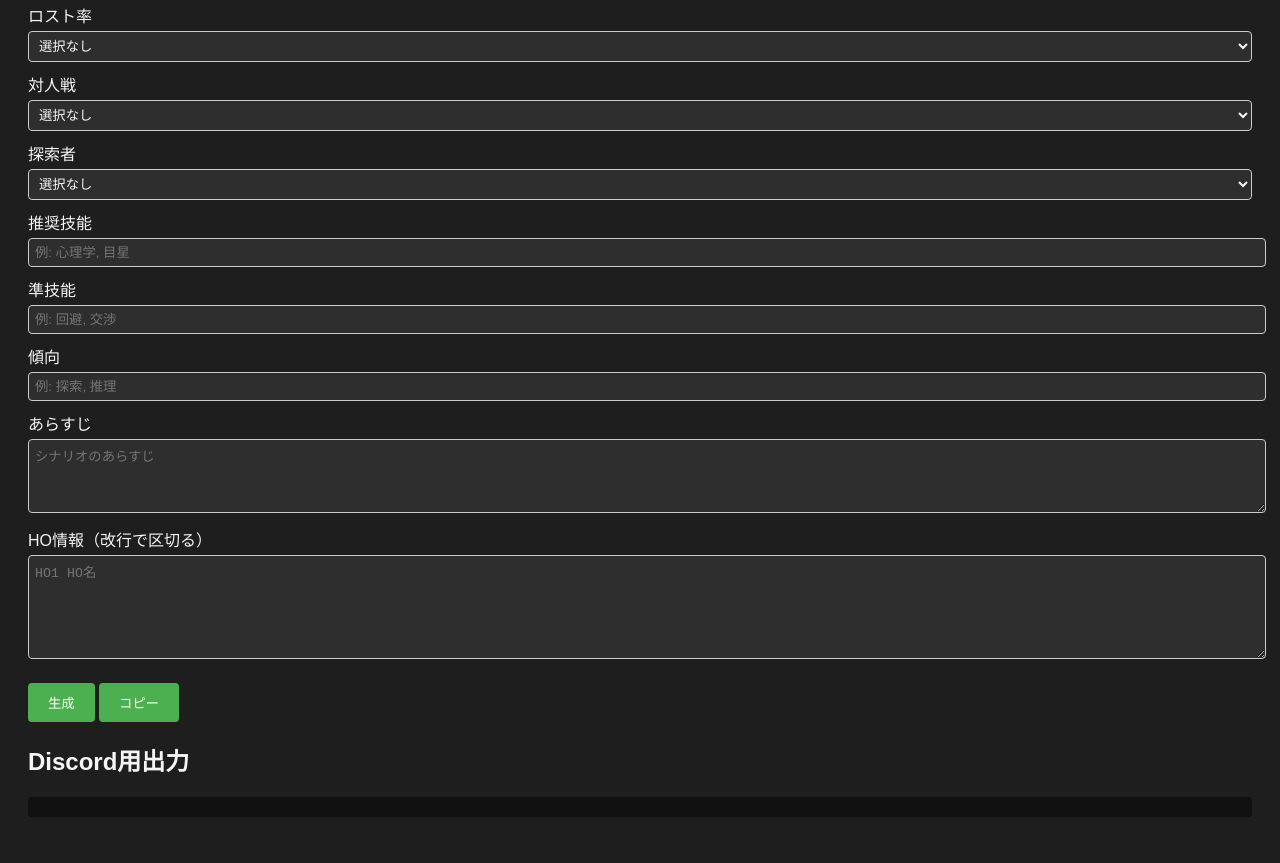
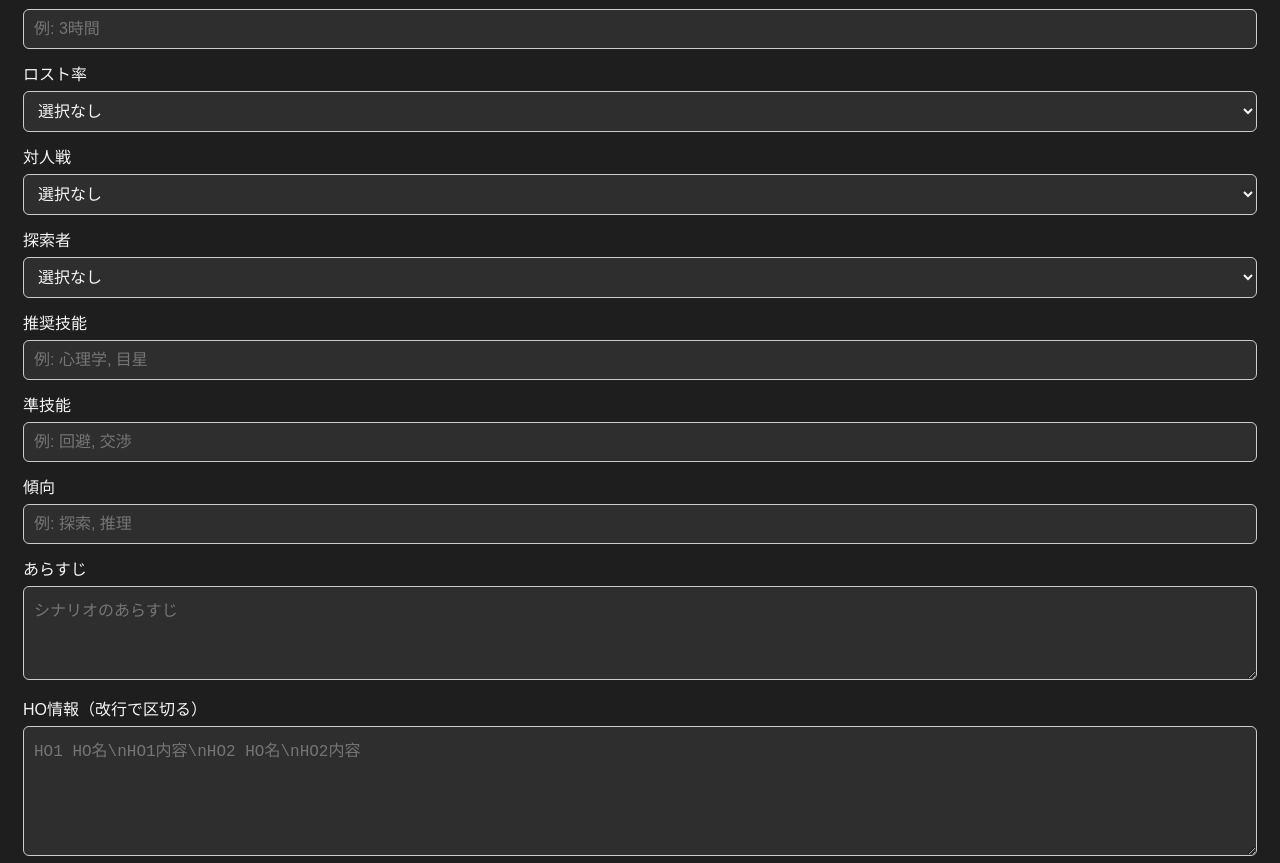
Before and after one commit to noen0211/CoC_ScenarioOverview, a plain HTML site: page index.html in a window 1280 px wide. Shown: the part 401-1264 px from the top of the page. Drawn offline with Linux system fonts and the light colour scheme.

Commit message:
Update index.html

```diff
--- a/index.html
+++ b/index.html
@@ -3,41 +3,67 @@
 <head>
 <meta charset="UTF-8">
 <title>CoCシナリオ概要ジェネレーター</title>
+<meta name="viewport" content="width=device-width, initial-scale=1.0">
 <style>
 body {
     font-family: "Noto Sans JP", sans-serif;
     background-color: #1e1e1e;
     color: #f5f5f5;
-    padding: 20px;
+    padding: 15px;
+    font-size: 16px; /* 文字を大きめに */
 }
+
 label {
     display: block;
-    margin-top: 10px;
+    margin-top: 12px;
 }
+
 input, textarea, select {
     width: 100%;
-    padding: 6px;
-    margin-top: 4px;
-    border-radius: 4px;
+    padding: 10px; /* タッチ操作しやすく */
+    margin-top: 6px;
+    border-radius: 6px;
     border: 1px solid #ccc;
     background-color: #2e2e2e;
     color: #f5f5f5;
+    font-size: 16px; /* 入力文字も大きく */
+    box-sizing: border-box;
 }
+
 button {
-    margin-top: 20px;
-    padding: 10px 20px;
+    width: 100%;
+    padding: 12px 0;
+    font-size: 16px;
+    margin-top: 12px;
     border: none;
-    border-radius: 4px;
+    border-radius: 6px;
     background-color: #4caf50;
     color: #fff;
     cursor: pointer;
 }
+
 pre {
     background-color: #111;
-    padding: 10px;
-    border-radius: 4px;
+    padding: 12px;
+    border-radius: 6px;
     overflow-x: auto;
     white-space: pre-wrap;
+    font-size: 16px; /* 出力も大きく */
+}
+
+/* 小さい画面用に微調整 */
+@media screen and (max-width: 480px) {
+    body {
+        padding: 10px;
+        font-size: 15px;
+    }
+    input, textarea, select, button {
+        font-size: 15px;
+        padding: 8px;
+    }
+    pre {
+        font-size: 15px;
+    }
 }
 </style>
 </head>
@@ -106,7 +132,7 @@ pre {
     </label>
 
     <label>HO情報（改行で区切る）
-        <textarea id="ho" rows="6" placeholder="HO1 HO名"></textarea>
+        <textarea id="ho" rows="6" placeholder="HO1 HO名\nHO1内容\nHO2 HO名\nHO2内容"></textarea>
     </label>
 
     <button type="button" onclick="generate()">生成</button>
@@ -134,10 +160,10 @@ function generate() {
     let output = "";
 
     // 軽いあらすじ
-    if (lightSummary) output += `\`\`\`\n${lightSummary}\n\`\`\`\n`;
+    if (lightSummary) output += `\`\`\`\n${lightSummary}\n\`\`\`\n\n`;
 
     // タイトル
-    if (title) output += `# ${title}\n`;
+    if (title) output += `# ${title}\n\n`;
 
     // シナリオ詳細
     let detail = "";
```
